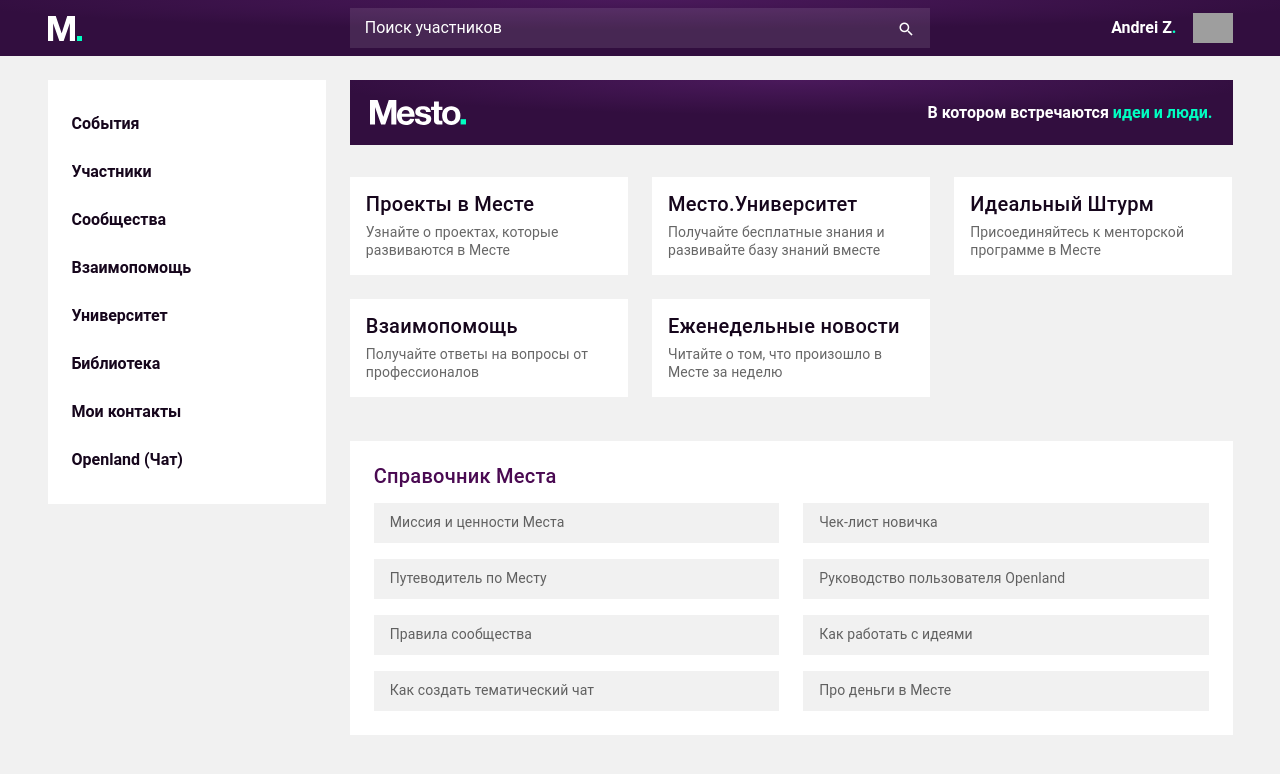
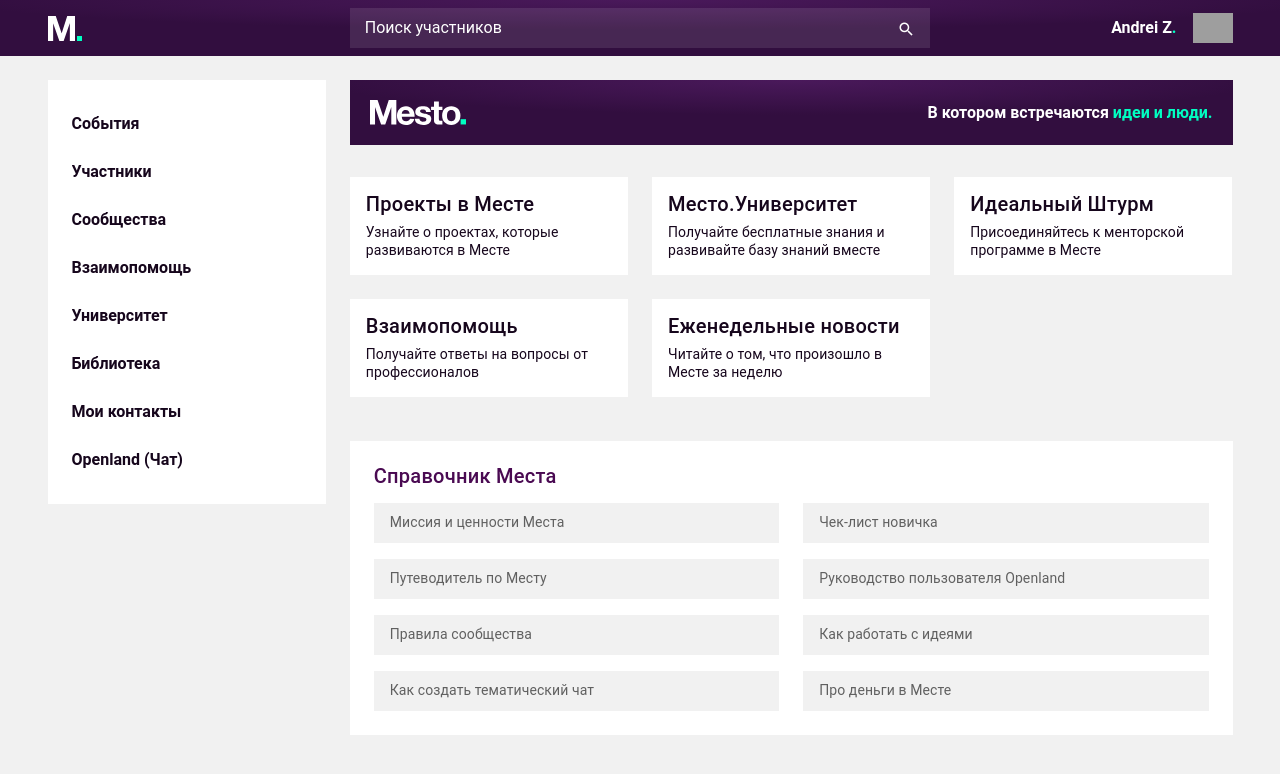
Before and after one commit to Andrei-Zhulid/mesto-start-page, a Vue app: page / in a window 1280 px wide. Shown: the top 774 px of the page. Built offline with nearby package versions, Linux system fonts and the light colour scheme; grey boxes are pictures that could not be loaded.

Commit message:
Extracted project card to separate component

```diff
--- /dev/null
+++ b/src/components/ProjectCard.vue
@@ -0,0 +1,29 @@
+<template>
+  <v-card
+    :href="project.link"
+    flat
+    tile
+    v-ripple="false"
+    class="fill-height no-pseudo-opacity description-black"
+  >
+    <v-card-title class="heading text-black pb-2">{{ project.title }}</v-card-title>
+    <v-card-text class="normal-text-2 text-black">{{ project.description }}</v-card-text>
+  </v-card>
+</template>
+
+<script>
+export default {
+  props: {
+    project: {
+      type: Object,
+      required: true,
+    },
+  },
+}
+</script>
+
+<style scoped>
+.description-black.v-card >>> .text-black {
+  color: var(--black);
+}
+</style>
--- a/src/components/pages/PageStart.vue
+++ b/src/components/pages/PageStart.vue
@@ -16,16 +16,7 @@
         sm="6"
         lg="4"
       >
-        <v-card
-          :href="project.link"
-          flat
-          tile
-          v-ripple="false"
-          class="fill-height no-pseudo-opacity"
-        >
-          <v-card-title class="heading text-black pb-2">{{ project.title }}</v-card-title>
-          <v-card-text class="normal-text-2 text-black">{{ project.description }}</v-card-text>
-        </v-card>
+        <ProjectCard :project="project"/>
       </v-col>
     </v-row>
     <v-row>
@@ -39,10 +30,12 @@
 <script>
 import MestoBanner from '@/components/MestoBanner.vue'
 import MestoHandbook from '@/components/MestoHandbook'
+import ProjectCard from '@/components/ProjectCard'
 import data from '@/data.json'
 
 export default {
   components: {
+    ProjectCard,
     MestoHandbook,
     MestoBanner,
   },
@@ -55,9 +48,3 @@ export default {
   },
 }
 </script>
-
-<style scoped>
-.v-card >>> .text-black {
-  color: var(--black);
-}
-</style>
```
